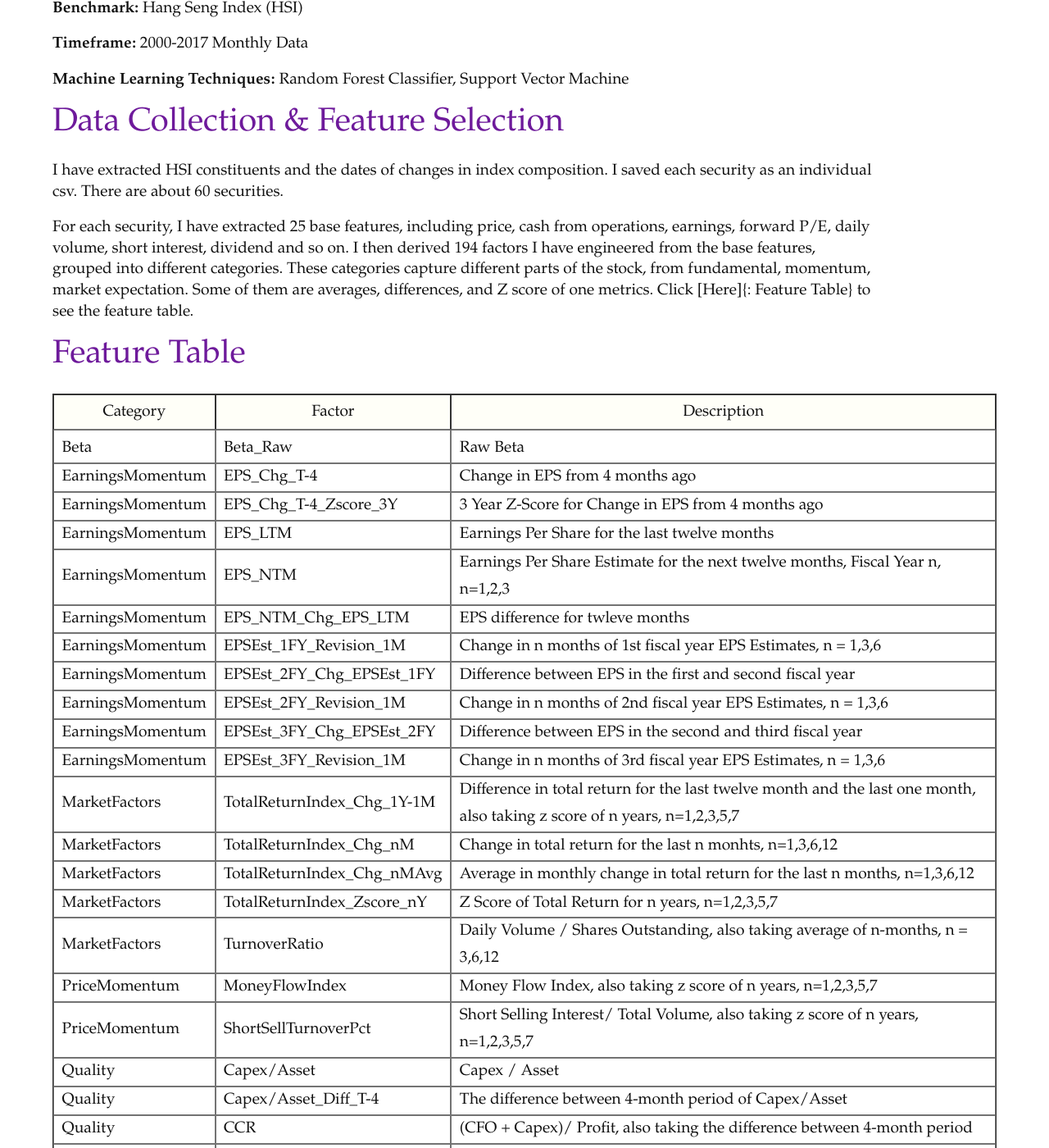
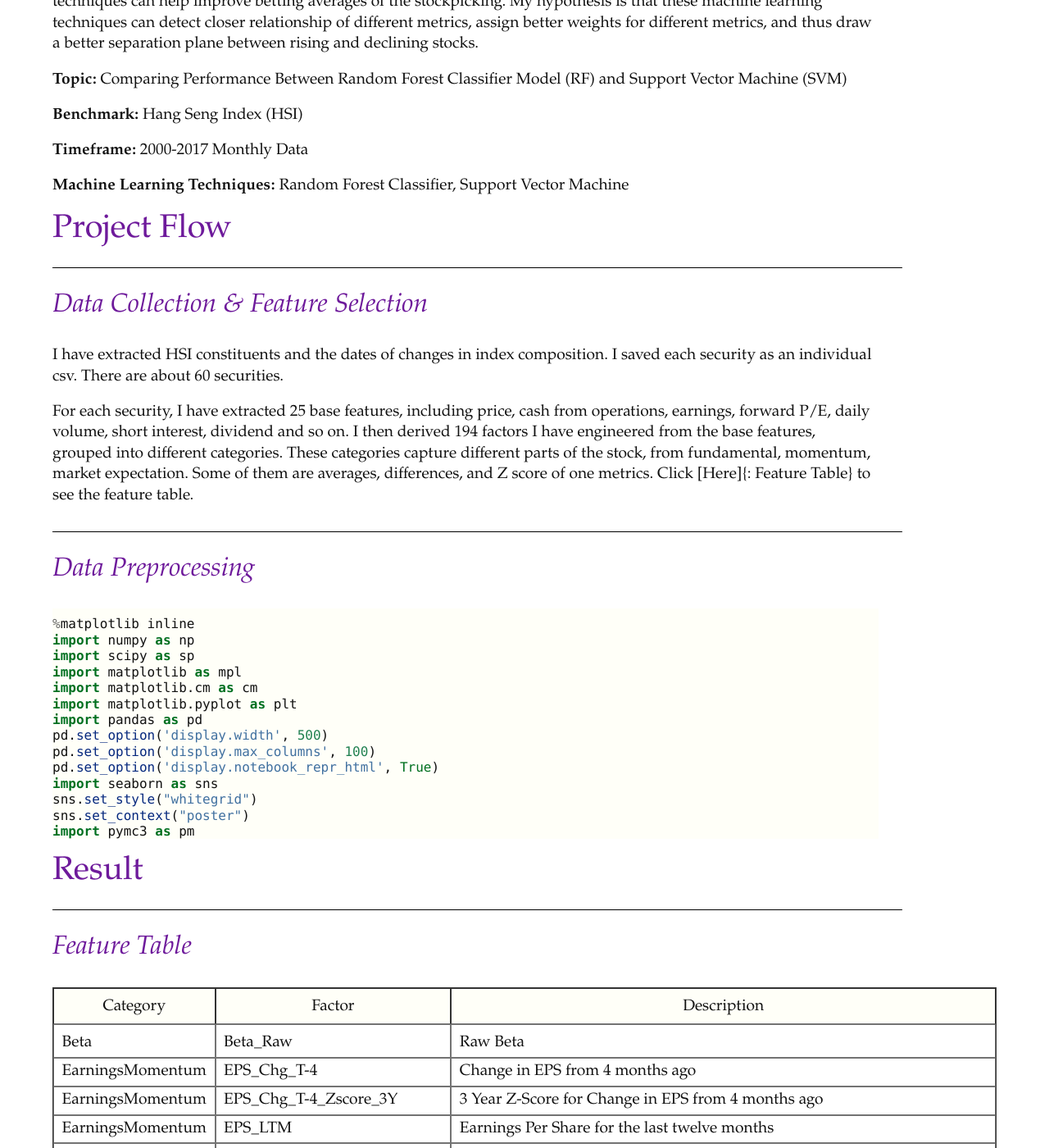
Before and after one commit to vionwinnie/old_website, a Jekyll site: the page built from starstockpicker.md, in a window 1280 px wide and 1400 px high, scrolled down 711 px. Shown: the whole window at 82% size. Built offline with Jekyll 4.4.1, drawn with Linux system fonts in a browser that asks for light colours; nearby versions of some CDN libraries; some of the changed text lies outside the part shown.

Commit message:
Update starstockpicker.md

````diff
--- a/starstockpicker.md
+++ b/starstockpicker.md
@@ -22,15 +22,36 @@
 
 **Machine Learning Techniques:** Random Forest Classifier, Support Vector Machine
 
+# Project Flow
 
-# Data Collection & Feature Selection
+## Data Collection & Feature Selection
 
 I have extracted HSI constituents and the dates of changes in index composition. I saved each security as an individual csv. There are about 60 securities.
 
 For each security, I have extracted 25 base features, including price, cash from operations, earnings, forward P/E, daily volume, short interest, dividend and so on. I then derived 194 factors I have engineered from the base features, grouped into different categories. These categories capture different parts of the stock, from fundamental, momentum, market expectation. Some of them are averages, differences, and Z score of one metrics. Click [Here]{: Feature Table} to see the feature table.
 
+## Data Preprocessing
 
-# Feature Table
+```python
+%matplotlib inline
+import numpy as np
+import scipy as sp
+import matplotlib as mpl
+import matplotlib.cm as cm
+import matplotlib.pyplot as plt
+import pandas as pd
+pd.set_option('display.width', 500)
+pd.set_option('display.max_columns', 100)
+pd.set_option('display.notebook_repr_html', True)
+import seaborn as sns
+sns.set_style("whitegrid")
+sns.set_context("poster")
+import pymc3 as pm
+```
+
+# Result
+
+## Feature Table
 
 | Category | Factor | Description |
 |--------- | ------ | ----------- |
````
